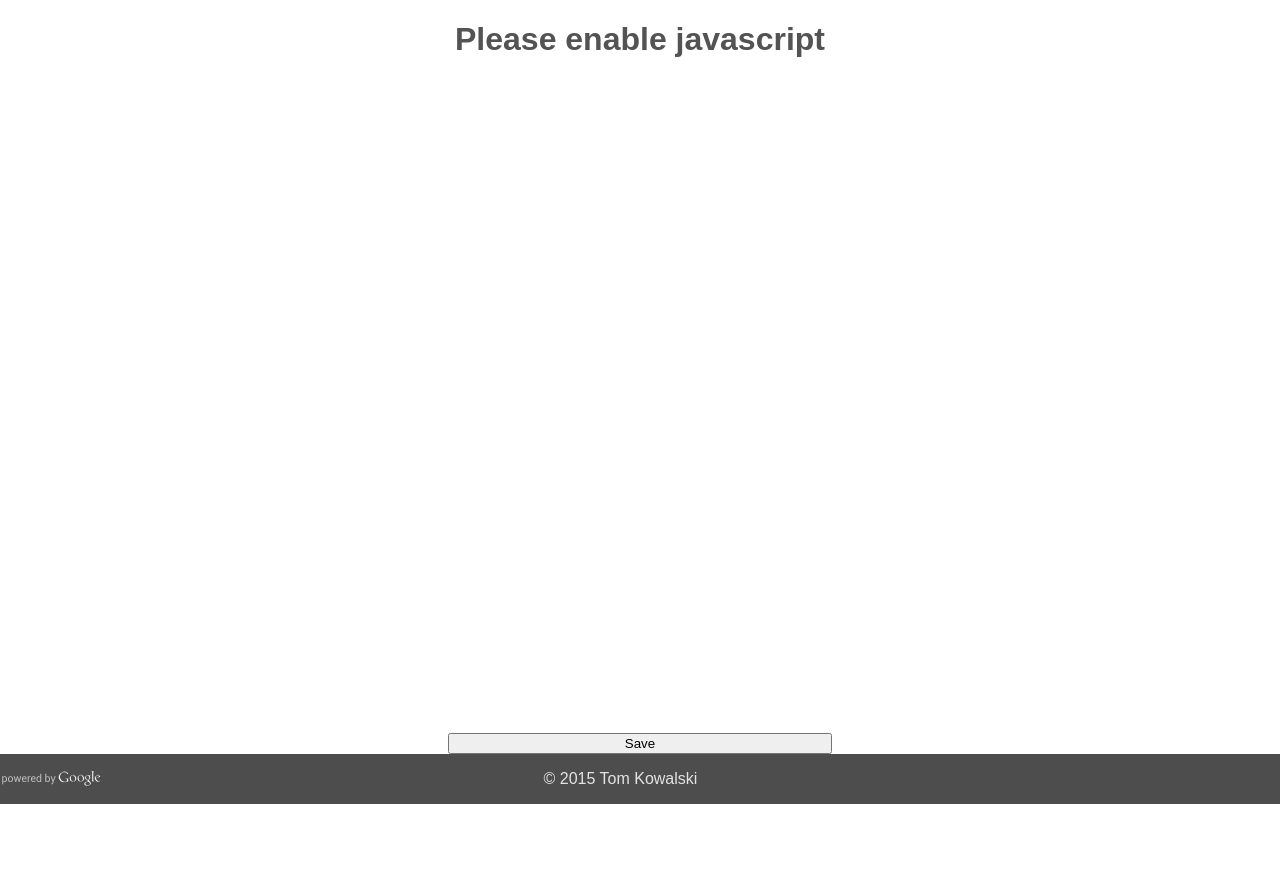
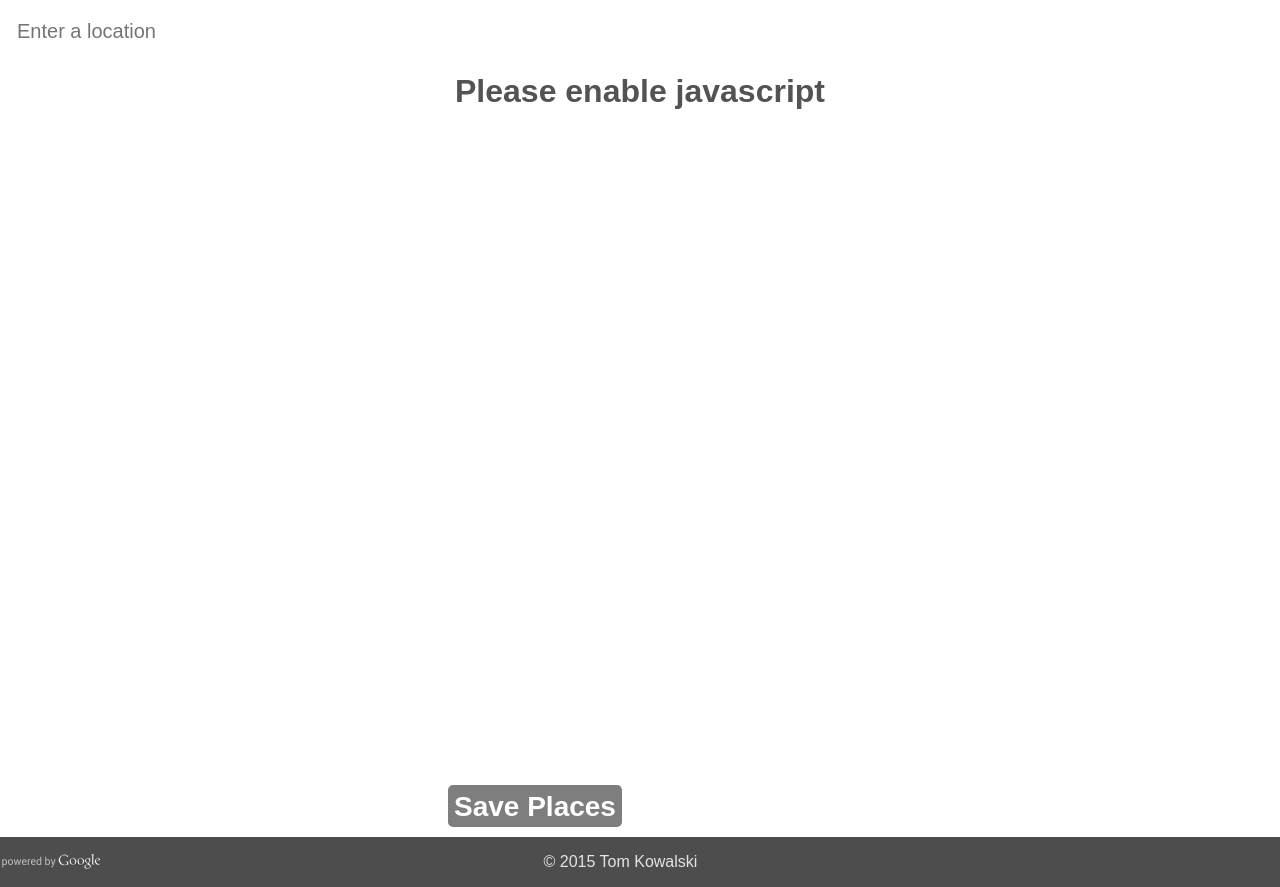
Before and after one commit to tomkowalski/Hunt-Helper, a PHP site: page / in a window 1280 px wide; the page is wider, and only the part inside the window is pictured. Shown: the part 46-933 px from the top of that part. Before the commit the page ends 850 px from the top of that part, so only its background shows below. Run offline with PHP 8.4, Linux system fonts and the light colour scheme; some libraries are stand-ins or nearby versions; some web fonts are replaced.

Commit message:
Add autocompleting search box and style button

```diff
--- a/public_html/css/main.css
+++ b/public_html/css/main.css
@@ -80,3 +80,31 @@
     margin: 0;
     padding: 0;
 }
+#auto-c {
+	margin-top: 10px;
+	margin-left: 7px;
+	border: none;
+	height: 2em;
+	font-size: 1.25em;
+	width: 75%;
+	padding-left: .5em;
+}
+#save {
+	margin-bottom: 10px;
+	border: 0;
+	height: 1.5em;
+	width: auto;
+	border-radius: 0.317rem;
+	background-color: #7E7E7E;
+	color: #fff;
+	text-decoration: none;
+	font-weight: 700;
+	font-size: 1.75em;
+	line-height: 1.5;
+	cursor: pointer;
+	-webkit-appearance: none;
+	-webkit-font-smoothing: antialiased;
+}
+#save:hover {
+	opacity: 0.85;
+}
--- a/public_html/index.php
+++ b/public_html/index.php
@@ -4,9 +4,10 @@
 	require_once('../php/footer.php');
 	$body =  <<<__HTML
 	<body>
+		<input id="auto-c" class="controls" type="text" placeholder="Enter a location">
 		<div id="map-canvas"> <h1>Please enable javascript <h1></div>
 		<div class="form">
-			<input id="save" type='button' value="Save">
+			<input id="save" type='button' value="Save Places">
 		</div>
 	</body>
 __HTML;
--- a/public_html/js/init_map.js
+++ b/public_html/js/init_map.js
@@ -3,6 +3,7 @@ var map;
 var geocoder;
 var markers = [];
 var requestActive = false;
+var autocomplete;
 function initialize() {
   var pos = new google.maps.LatLng(42.3601, -71.0589);
   /*if(navigator.geolocation) {
@@ -15,11 +16,36 @@ function initialize() {
 
   var mapOptions = {
     zoom: 10,
-    center: pos
+    center: pos,
+    mapTypeControl: true,
+    mapTypeControlOptions: {
+        style: google.maps.MapTypeControlStyle.HORIZONTAL_BAR,
+        position: google.maps.ControlPosition.BOTTOM_LEFT
+    },
   };
   geocoder = new google.maps.Geocoder();
   map = new google.maps.Map(document.getElementById('map-canvas'),
       mapOptions);
+  autocomplete = new google.maps.places.Autocomplete($('#auto-c').get(0));
+  autocomplete.bindTo('bounds', map);
+  map.controls[google.maps.ControlPosition.TOP_LEFT].push($('#auto-c').get(0));
+  map.controls[google.maps.ControlPosition.BOTTOM_CENTER].push($('#save').get(0));
+
+google.maps.event.addListener(autocomplete, 'place_changed', function() {
+    var place = autocomplete.getPlace();
+    makeMarker({
+      lat: place.geometry.location.lat(),
+      lng: place.geometry.location.lng(),
+      position: num++,
+      name: place.name,
+      address: place.formatted_address,
+      ID: -1,
+      sub_group: 0,
+      group_key: null
+    });
+    map.panTo(place.geometry.location);
+    map.setZoom(15);
+  });
 
   google.maps.event.addListener(map, 'click', function(event) {
     makeMarker({
@@ -65,6 +91,7 @@ function loadScript() {
   $("#save").click(update)
 }
 function update() {
+
   var group = $("#group").text();
   var out = [];
   for(var i = 0; i < markers.length; i++) {
@@ -84,7 +111,8 @@ function update() {
   }
   if(!requestActive) {
     requestActive = true;
-    $status = "Saved";
+    var status = "Saved";
+    var error = "";
     $.ajax({
       url: 'ajax/save_place.php',
       data: {
@@ -95,8 +123,13 @@ function update() {
       success:function(data) {
         for(var i = data.length - 1; i >= 0; i--){
           if(data[i]["status"] == "Error") {
-            alert(data[i]["error"]);
-            $status = "Error";
+            if(data[i]["error"] == "Please Sign in or Login to save") {
+              error = data[i]["error"];
+            }
+            else {
+              alert(data[i]["error"]);
+            }
+            status = "Error";
           }
           else {
             var marker = markers[i];
@@ -110,18 +143,22 @@ function update() {
             }
           }
         }
+        if(status == "Error") {
+          alert(error);
+        }
+        $("#save").attr("value", status);
       },
       error:function(xhr, status, errorThrown){
-        $status = "Error";
+        status = "Error";
         for(var i = 0; i < data.length; i++){
           if(data[i]["status"] == "Error") {
             alert(data["error"]);
           }
         }
+        $("#save").attr("value", status);
       }
     });
     requestActive = false;
-    $("#save").attr("value", $status);
   }
 }
 function getAdd(marker) {
```
Lines whose indentation alone changed are shown as unchanged.
